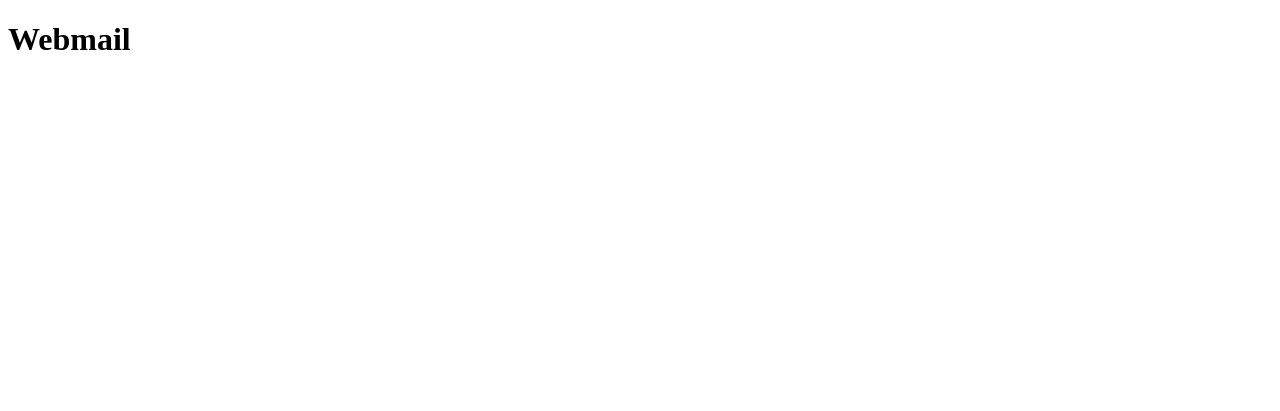
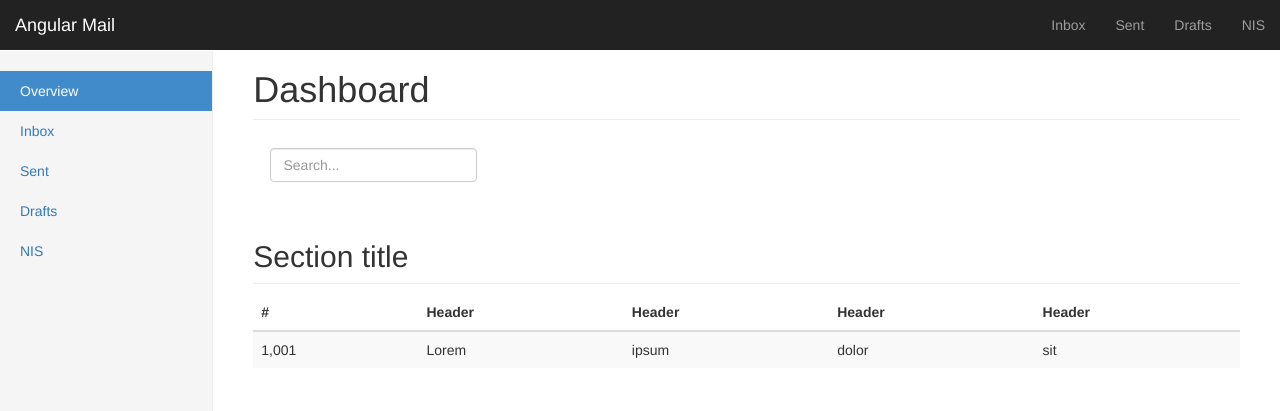
Before and after one commit to chekalin/angular-cd-lab, a plain HTML site: page src/index.html in a window 1280 px wide. Drawn offline with nearby package versions, Linux system fonts and the light colour scheme.

Commit message:
updated main page, added css

```diff
--- /dev/null
+++ b/src/dashboard.css
@@ -0,0 +1,105 @@
+/*
+ * Base structure
+ */
+
+/* Move down content because we have a fixed navbar that is 50px tall */
+body {
+  padding-top: 50px;
+}
+
+
+/*
+ * Global add-ons
+ */
+
+.sub-header {
+  padding-bottom: 10px;
+  border-bottom: 1px solid #eee;
+}
+
+/*
+ * Top navigation
+ * Hide default border to remove 1px line.
+ */
+.navbar-fixed-top {
+  border: 0;
+}
+
+/*
+ * Sidebar
+ */
+
+/* Hide for mobile, show later */
+.sidebar {
+  display: none;
+}
+@media (min-width: 768px) {
+  .sidebar {
+    position: fixed;
+    top: 51px;
+    bottom: 0;
+    left: 0;
+    z-index: 1000;
+    display: block;
+    padding: 20px;
+    overflow-x: hidden;
+    overflow-y: auto; /* Scrollable contents if viewport is shorter than content. */
+    background-color: #f5f5f5;
+    border-right: 1px solid #eee;
+  }
+}
+
+/* Sidebar navigation */
+.nav-sidebar {
+  margin-right: -21px; /* 20px padding + 1px border */
+  margin-bottom: 20px;
+  margin-left: -20px;
+}
+.nav-sidebar > li > a {
+  padding-right: 20px;
+  padding-left: 20px;
+}
+.nav-sidebar > .active > a,
+.nav-sidebar > .active > a:hover,
+.nav-sidebar > .active > a:focus {
+  color: #fff;
+  background-color: #428bca;
+}
+
+
+/*
+ * Main content
+ */
+
+.main {
+  padding: 20px;
+}
+@media (min-width: 768px) {
+  .main {
+    padding-right: 40px;
+    padding-left: 40px;
+  }
+}
+.main .page-header {
+  margin-top: 0;
+}
+
+
+/*
+ * Placeholder dashboard ideas
+ */
+
+.placeholders {
+  margin-bottom: 30px;
+  text-align: center;
+}
+.placeholders h4 {
+  margin-bottom: 0;
+}
+.placeholder {
+  margin-bottom: 20px;
+}
+.placeholder img {
+  display: inline-block;
+  border-radius: 50%;
+}
--- a/src/index.html
+++ b/src/index.html
@@ -1,10 +1,124 @@
+
 <!DOCTYPE html>
-<html>
-<head lang="en">
-    <meta charset="UTF-8">
-    <title></title>
-</head>
-<body>
-<h1>Webmail</h1>
-</body>
+<html lang="en">
+  <head>
+    <meta charset="utf-8">
+    <meta http-equiv="X-UA-Compatible" content="IE=edge">
+    <meta name="viewport" content="width=device-width, initial-scale=1">
+    <!-- The above 3 meta tags *must* come first in the head; any other head content must come *after* these tags -->
+    <meta name="description" content="">
+    <meta name="author" content="">
+    <link rel="icon" href="../../favicon.ico">
+
+    <title>Dashboard Template for Bootstrap</title>
+
+    <!-- Bootstrap core CSS -->
+    <!-- Latest compiled and minified CSS -->
+<link rel="stylesheet" href="https://maxcdn.bootstrapcdn.com/bootstrap/3.3.5/css/bootstrap.min.css">
+
+
+    <!-- Custom styles for this template -->
+    <link href="dashboard.css" rel="stylesheet">
+
+    <!-- Just for debugging purposes. Don't actually copy these 2 lines! -->
+    <!--[if lt IE 9]><script src="../../assets/js/ie8-responsive-file-warning.js"></script><![endif]-->
+    <script src="../../assets/js/ie-emulation-modes-warning.js"></script>
+
+    <!-- HTML5 shim and Respond.js for IE8 support of HTML5 elements and media queries -->
+    <!--[if lt IE 9]>
+      <script src="https://oss.maxcdn.com/html5shiv/3.7.2/html5shiv.min.js"></script>
+      <script src="https://oss.maxcdn.com/respond/1.4.2/respond.min.js"></script>
+    <![endif]-->
+
+<style>
+
+	</style>
+  </head>
+
+  <body>
+
+    <nav class="navbar navbar-inverse navbar-fixed-top">
+      <div class="container-fluid">
+        <div class="navbar-header">
+          <button type="button" class="navbar-toggle collapsed" data-toggle="collapse" data-target="#navbar" aria-expanded="false" aria-controls="navbar">
+            <span class="sr-only">Toggle navigation</span>
+            <span class="icon-bar"></span>
+            <span class="icon-bar"></span>
+            <span class="icon-bar"></span>
+          </button>
+          <a class="navbar-brand" href="#">Angular Mail</a>
+        </div>
+        <div id="navbar" class="navbar-collapse collapse">
+          <ul class="nav navbar-nav navbar-right">
+            <li><a href="#">Inbox</a></li>
+            <li><a href="#">Sent</a></li>
+            <li><a href="#">Drafts</a></li>
+            <li><a href="#">NIS</a></li>
+          </ul>
+
+        </div>
+      </div>
+    </nav>
+
+    <div class="container-fluid">
+      <div class="row">
+        <div class="col-sm-3 col-md-2 sidebar">
+          <ul class="nav nav-sidebar">
+            <li class="active"><a href="#">Overview <span class="sr-only">(current)</span></a></li>
+            <li><a href="#">Inbox</a></li>
+            <li><a href="#">Sent</a></li>
+            <li><a href="#">Drafts</a></li>
+            <li><a href="#">NIS</a></li>
+          </ul>
+
+        </div>
+        <div class="col-sm-9 col-sm-offset-3 col-md-10 col-md-offset-2 main">
+          <h1 class="page-header">Dashboard</h1>
+
+          <div class="row placeholders">
+            <div class="col-xs-6 col-sm-3 placeholder">
+<form class="navbar-form navbar-right">
+            <input type="text" class="form-control" placeholder="Search...">
+          </form>            </div>
+
+          </div>
+
+          <h2 class="sub-header">Section title</h2>
+          <div class="table-responsive">
+            <table class="table table-striped">
+              <thead>
+                <tr>
+                  <th>#</th>
+                  <th>Header</th>
+                  <th>Header</th>
+                  <th>Header</th>
+                  <th>Header</th>
+                </tr>
+              </thead>
+              <tbody>
+                <tr>
+                  <td>1,001</td>
+                  <td>Lorem</td>
+                  <td>ipsum</td>
+                  <td>dolor</td>
+                  <td>sit</td>
+                </tr>
+
+              </tbody>
+            </table>
+          </div>
+        </div>
+      </div>
+    </div>
+
+    <!-- Bootstrap core JavaScript
+    ================================================== -->
+    <!-- Placed at the end of the document so the pages load faster -->
+    <script src="https://ajax.googleapis.com/ajax/libs/jquery/1.11.3/jquery.min.js"></script>
+    <script src="../../dist/js/bootstrap.min.js"></script>
+    <!-- Just to make our placeholder images work. Don't actually copy the next line! -->
+    <script src="../../assets/js/vendor/holder.min.js"></script>
+    <!-- IE10 viewport hack for Surface/desktop Windows 8 bug -->
+    <script src="../../assets/js/ie10-viewport-bug-workaround.js"></script>
+  </body>
 </html>
```
